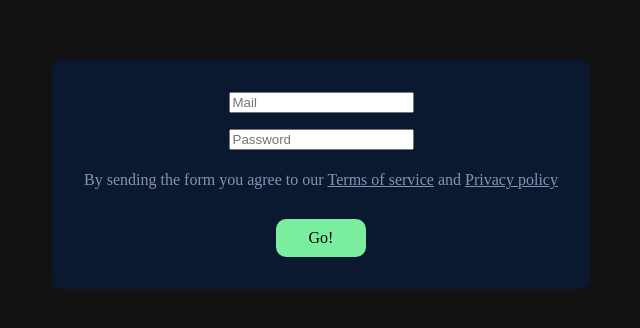
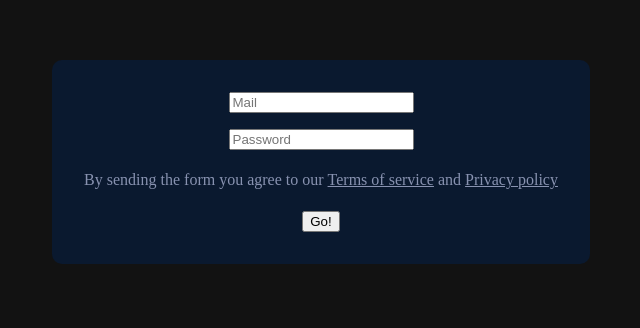
Before and after one commit to patarr19NEO/PasswordManager, a React (Vite) app in the folder frontend/: page /getIntoAccount in a window 1280 px wide. Shown: the part 140-468 px from the top of the page, without its empty margins (319-959 px from the left). Built offline with nearby package versions, Linux system fonts and the light colour scheme; a web font is replaced by a local one.

Commit message:
Some error fixed with: loading fixed, remove inter2(dont need it now)

```diff
--- a/frontend/src/Components/GetIntoAccount/GetIntoAccount.jsx
+++ b/frontend/src/Components/GetIntoAccount/GetIntoAccount.jsx
@@ -2,11 +2,10 @@ import React, {useState} from "react"
 import "./GetIntoAccount.css"
 
 function GetIntoAccount() {
-    const [inter2, showInter2] = useState(false)
-
     const [email, setEmail] = useState("")
     const [password, setPassword] = useState("")
     const [error, setError] = useState("")
+    const [loading, setLoading] = useState(false)
 
     const handleEmail = (e) => {
         const value = e.target.value
@@ -19,16 +18,17 @@ function GetIntoAccount() {
 
     const handleSubmit = async (e) => {
         e.preventDefault()
+        setLoading(true)
 
         if (!email || !password || !email.includes("@") || password.length <= 5) {
             setError("Please, enter a valid email address or password");
+            setLoading(false)
 
             setTimeout(() => {
                 setError("")
             }, 5000)
             return;
         } else {
-            alert("Ok");
              try {
                  const response = await fetch("http://127.0.0.1:5000/api/users", {
                      method: "POST",
@@ -44,11 +44,13 @@ function GetIntoAccount() {
                  }
 
                  const res = await response.json()
+                 setLoading(false)
 
                  //here next logic
                  alert(res.message)
              } catch (err) {
                  console.log(err)
+                 setLoading(false)
                  setError("Some error. Please try again or wait")
 
                  setTimeout(() => {
@@ -71,8 +73,11 @@ function GetIntoAccount() {
                             <p> and </p>
                             <span className="pp">Privacy policy</span>
                         </div>
+                        {loading && <p className="loading">Loading...</p>}
                         <p className="error">{error}</p>
-                        <a className="submit" onClick={handleSubmit}>Go!</a>
+                        <button type="submit" className="submit" disabled={loading}>
+                            {loading ? "Loading..." : "Go!"}
+                        </button>
                     </div>
                 </div>
             </form>
```
